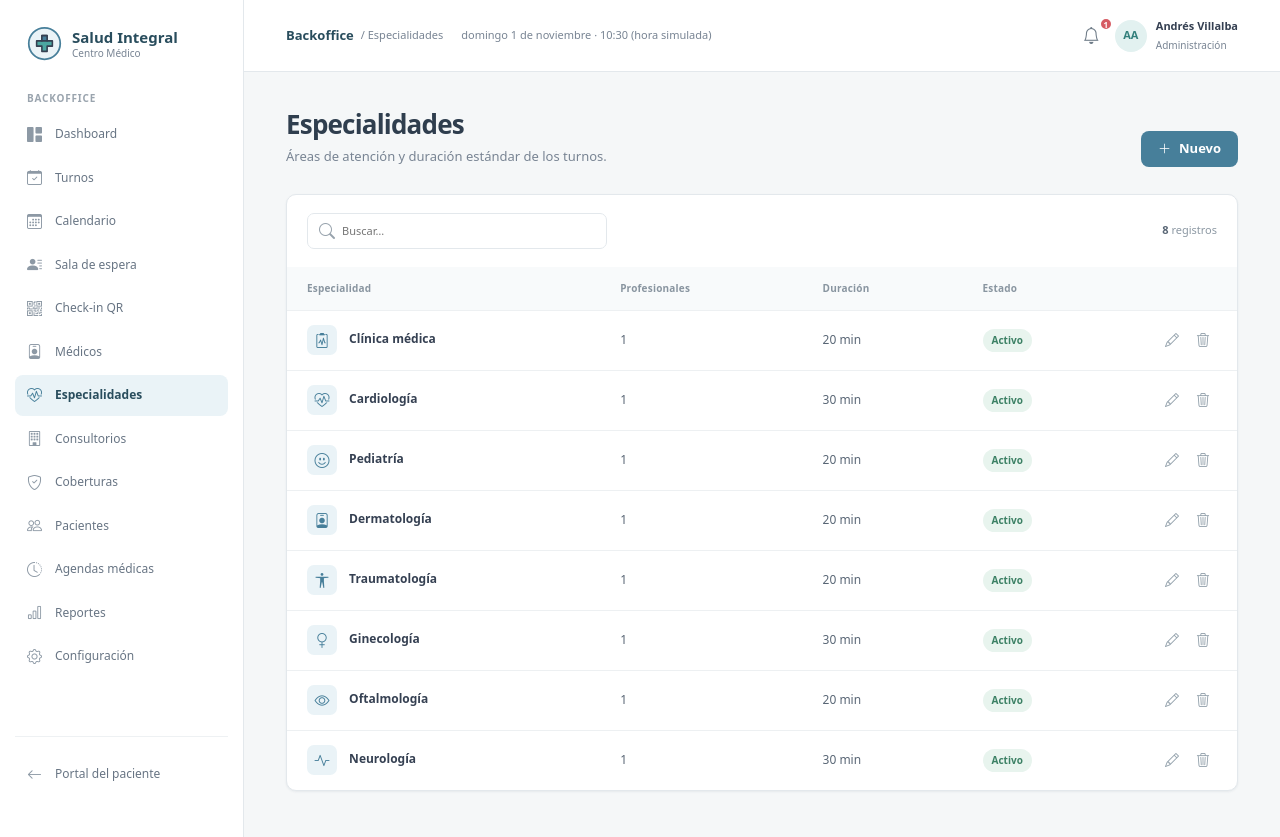
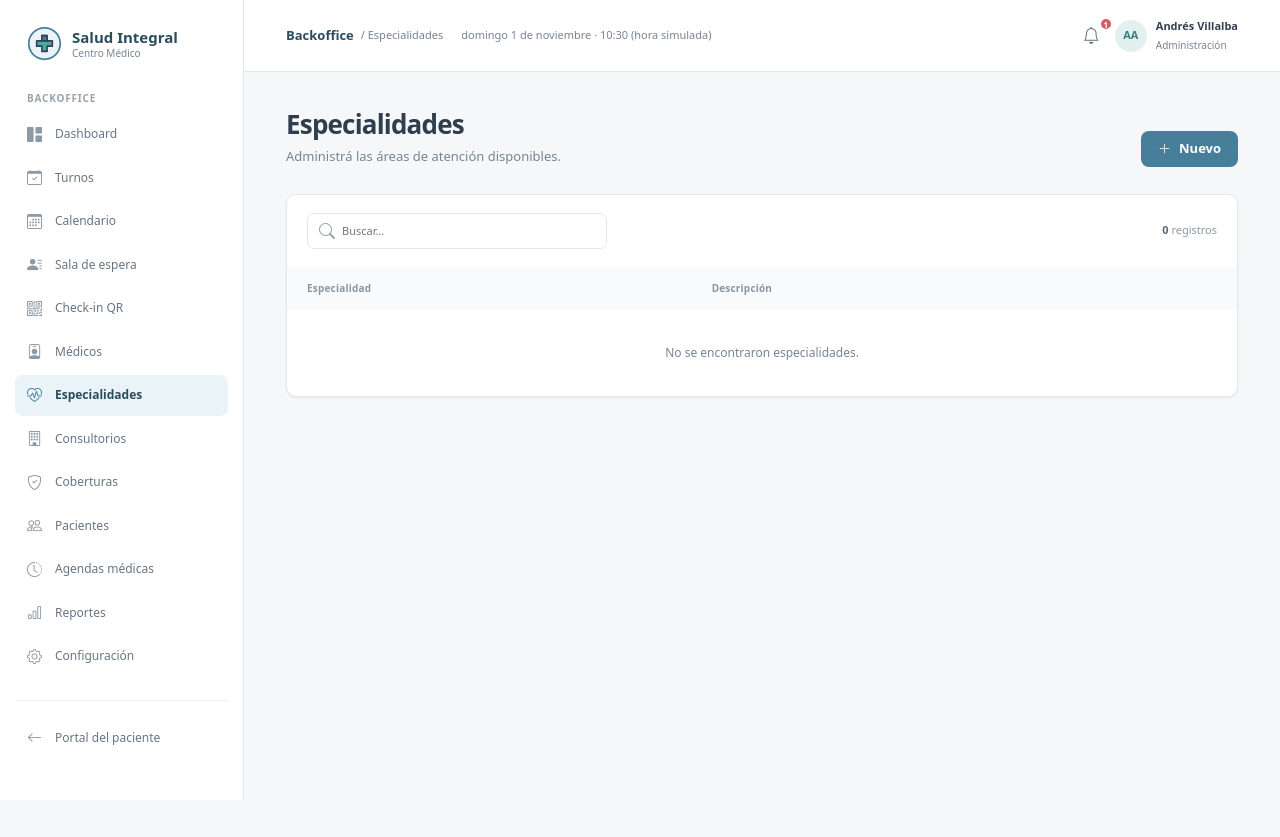
Before and after one commit to matiasozores7/ids-2026-touchescript-salud-integral, a Flask app: page /backoffice/especialidades in a window 1280 px wide. After the commit the page ends 800 px from the top, so only its background shows below. Run offline with Flask 3, Linux system fonts and the light colour scheme; lists and menus that the app fills with data are empty.

Commit message:
feat: referenciar nuevos endpoints en plantillas backoffice y especialidades, agregar flash para mensajes

```diff
--- a/frontend/static/css/backoffice-specialties.css
+++ b/frontend/static/css/backoffice-specialties.css
@@ -157,6 +157,10 @@
   width: 110px;
   text-align: right !important;
   white-space: nowrap;
+}
+
+.specialty-actions form {
+  display: inline;
 }
 
 .specialty-actions button {
--- a/frontend/static/js/backoffice-specialties.js
+++ b/frontend/static/js/backoffice-specialties.js
@@ -1,17 +1,43 @@
+(() => {
   const specialtySearch = document.querySelector("#admin-specialty-search");
   const specialtyRows = document.querySelectorAll("#specialties-table-body tr");
   const visibleCount = document.querySelector("#specialties-visible-count");
   const emptyState = document.querySelector("#specialties-table-empty");
   const specialtyModal = document.querySelector("#specialty-modal");
+  const specialtyForm = specialtyModal?.querySelector("form");
+  const modalTitle = document.querySelector("#specialty-modal-title");
   const modalName = document.querySelector("#specialty-name");
+  const modalDescription = document.querySelector("#specialty-description");
 
   const toggleModal = (isOpen) => {
+    if (!specialtyModal) return;
+
     specialtyModal.hidden = !isOpen;
     document.body.classList.toggle("modal-open", isOpen);
     if (isOpen) modalName?.focus();
   };
 
-document.querySelector("[data-specialty-modal-open]")?.addEventListener("click", () => toggleModal(true));
+  document.querySelector("[data-specialty-modal-open]")?.addEventListener("click", () => {
+    specialtyForm?.reset();
+    if (specialtyForm) {
+      specialtyForm.action = specialtyForm.dataset.specialtyCreateAction;
+    }
+    if (modalTitle) modalTitle.textContent = "Nueva especialidad";
+    toggleModal(true);
+  });
+
+  document.querySelectorAll("[data-specialty-edit]").forEach((button) => {
+    button.addEventListener("click", () => {
+      if (!specialtyForm || !modalName || !modalDescription) return;
+
+      specialtyForm.reset();
+      specialtyForm.action = button.dataset.specialtyAction;
+      modalName.value = button.dataset.specialtyName;
+      modalDescription.value = button.dataset.specialtyDescription;
+      if (modalTitle) modalTitle.textContent = "Editar especialidad";
+      toggleModal(true);
+    });
+  });
 
   document.querySelectorAll("[data-specialty-modal-close]").forEach((button) => {
     button.addEventListener("click", () => toggleModal(false));
@@ -22,19 +48,30 @@ specialtyModal?.addEventListener("click", (event) => {
   });
 
   document.addEventListener("keydown", (event) => {
-    if (event.key === "Escape" && specialtyModal && !specialtyModal.hidden) toggleModal(false);
+    if (event.key === "Escape" && specialtyModal && !specialtyModal.hidden) {
+      toggleModal(false);
+    }
   });
 
-specialtySearch?.addEventListener("input", (event) => {
-    const query = event.target.value.trim().toLowerCase();
+  specialtySearch?.addEventListener("input", () => {
+    const query = specialtySearch.value.trim().toLowerCase();
     let matches = 0;
 
     specialtyRows.forEach((row) => {
-        const isMatch = row.dataset.specialty.includes(query);
+      const isMatch = (row.dataset.specialty ?? "").includes(query);
       row.hidden = !isMatch;
       matches += isMatch ? 1 : 0;
     });
 
-    visibleCount.textContent = matches;
-    emptyState.hidden = matches > 0;
+    if (visibleCount) visibleCount.textContent = matches;
+    if (emptyState) emptyState.hidden = matches > 0;
   });
+
+  document.querySelectorAll("[data-specialty-delete-form]").forEach((form) => {
+    form.addEventListener("submit", (event) => {
+      if (!window.confirm("¿Querés eliminar esta especialidad?")) {
+        event.preventDefault();
+      }
+    });
+  });
+})();
--- a/frontend/templates/backoffice/specialties.html
+++ b/frontend/templates/backoffice/specialties.html
@@ -11,13 +11,13 @@
 
 {% block content %}
 {% set navigation = [
-  ("Dashboard", "bi-grid-1x2-fill", "backoffice"),
+  ("Dashboard", "bi-grid-1x2-fill", "backoffice.backoffice"),
   ("Turnos", "bi-calendar-check", "#"),
   ("Calendario", "bi-calendar3", "#"),
   ("Sala de espera", "bi-person-lines-fill", "#"),
   ("Check-in QR", "bi-qr-code", "#"),
   ("Médicos", "bi-person-badge", "#"),
-  ("Especialidades", "bi-heart-pulse", "specialties"),
+  ("Especialidades", "bi-heart-pulse", "backoffice.backoffice_specialties"),
   ("Consultorios", "bi-building", "#"),
   ("Coberturas", "bi-shield-check", "#"),
   ("Pacientes", "bi-people", "#"),
@@ -25,20 +25,9 @@
   ("Reportes", "bi-bar-chart", "#"),
   ("Configuración", "bi-gear", "#")
 ] %}
-{% set specialties = [
-  ("Clínica médica", "20 min", "bi-clipboard2-pulse"),
-  ("Cardiología", "30 min", "bi-heart-pulse"),
-  ("Pediatría", "20 min", "bi-emoji-smile"),
-  ("Dermatología", "20 min", "bi-person-badge"),
-  ("Traumatología", "20 min", "bi-universal-access"),
-  ("Ginecología", "30 min", "bi-gender-female"),
-  ("Oftalmología", "20 min", "bi-eye"),
-  ("Neurología", "30 min", "bi-activity")
-] %}
-
 <div class="backoffice-layout">
   <aside class="backoffice-sidebar">
-    <a class="backoffice-brand" href="{{ url_for('backoffice') }}" aria-label="Salud Integral, inicio">
+    <a class="backoffice-brand" href="{{ url_for('backoffice.backoffice') }}" aria-label="Salud Integral, inicio">
       <svg class="backoffice-brand-mark" viewBox="0 0 40 40" aria-hidden="true">
         <circle cx="20" cy="20" r="18" fill="#eaf3f7" stroke="#477f9a" stroke-width="2"/>
         <path d="M17 11h6v6h6v6h-6v6h-6v-6h-6v-6h6z" fill="#4ca7a1"/>
@@ -49,20 +38,20 @@
     <p class="sidebar-label">Backoffice</p>
     <nav class="backoffice-nav" aria-label="Backoffice">
       {% for item, icon, target in navigation %}
-        <a class="{% if target == 'specialties' %}active{% endif %}" href="{% if target == 'backoffice' %}{{ url_for(target) }}{% elif target == 'specialties' %}{{ url_for('backoffice_specialties') }}{% else %}{{ target }}{% endif %}">
+        <a class="{% if target == 'backoffice.backoffice_specialties' %}active{% endif %}" href="{{ url_for(target) if target != '#' else target }}">
           <i class="bi {{ icon }}" aria-hidden="true"></i><span>{{ item }}</span>
         </a>
       {% endfor %}
     </nav>
     <div class="sidebar-footer mb-4">
-      <a href="{{ url_for('patient_home') }}"><i class="bi bi-arrow-left" aria-hidden="true"></i> Portal del paciente</a>
+      <a href="{{ url_for('patient.patient_home') }}"><i class="bi bi-arrow-left" aria-hidden="true"></i> Portal del paciente</a>
     </div>
   </aside>
 
   <div class="backoffice-main">
     <header class="backoffice-header">
       <div>
-        <div class="backoffice-breadcrumb"><a href="{{ url_for('backoffice') }}">Backoffice</a><span>/ Especialidades</span></div>
+        <div class="backoffice-breadcrumb"><a href="{{ url_for('backoffice.backoffice') }}">Backoffice</a><span>/ Especialidades</span></div>
         <span>domingo 1 de noviembre · 10:30 (hora simulada)</span>
       </div>
       <div class="backoffice-user">
@@ -75,10 +64,18 @@
     </header>
 
     <main class="backoffice-content specialties-admin-content">
+      {% with mensajes = get_flashed_messages(with_categories=true) %}
+        {% for categoria, mensaje in mensajes %}
+          <div class="alert alert-{{ 'success' if categoria == 'success' else 'danger' }}"
+               {% if categoria == 'success' %}role="status"{% else %}role="alert"{% endif %}>
+            {{ mensaje }}
+          </div>
+        {% endfor %}
+      {% endwith %}
       <div class="specialties-admin-heading">
         <div>
           <h1>Especialidades</h1>
-          <p>Áreas de atención y duración estándar de los turnos.</p>
+          <p>Administrá las áreas de atención disponibles.</p>
         </div>
         <button class="button button-primary button-small" type="button" data-specialty-modal-open>
           <i class="bi bi-plus-lg" aria-hidden="true"></i> Nuevo
@@ -92,7 +89,7 @@
             <span class="visually-hidden">Buscar especialidad</span>
             <input id="admin-specialty-search" type="search" placeholder="Buscar…" autocomplete="off">
           </label>
-          <span class="specialties-count"><strong id="specialties-visible-count">8</strong> registros</span>
+          <span class="specialties-count"><strong id="specialties-visible-count">{{ especialidades | length }}</strong> registros</span>
         </div>
 
         <div class="table-responsive">
@@ -100,32 +97,40 @@
             <thead>
               <tr>
                 <th scope="col">Especialidad</th>
-                <th scope="col">Profesionales</th>
-                <th scope="col">Duración</th>
-                <th scope="col">Estado</th>
+                <th scope="col">Descripción</th>
                 <th scope="col"><span class="visually-hidden">Acciones</span></th>
               </tr>
             </thead>
             <tbody id="specialties-table-body">
-              {% for name, duration, icon in specialties %}
-                <tr data-specialty="{{ name | lower }}">
+              {% for especialidad in especialidades %}
+                <tr data-specialty="{{ especialidad.nombre | lower }}">
                   <th scope="row">
-                    <span class="specialty-table-icon"><i class="bi {{ icon }}" aria-hidden="true"></i></span>
-                    {{ name }}
+                    <span class="specialty-table-icon"><i class="bi bi-heart-pulse" aria-hidden="true"></i></span>
+                    {{ especialidad.nombre }}
                   </th>
-                  <td>1</td>
-                  <td>{{ duration }}</td>
-                  <td><span class="status-active">Activo</span></td>
+                  <td>{{ especialidad.descripcion or "Sin descripción" }}</td>
                   <td class="specialty-actions">
-                    <button type="button" aria-label="Editar {{ name }}"><i class="bi bi-pencil" aria-hidden="true"></i></button>
-                    <button type="button" aria-label="Eliminar {{ name }}"><i class="bi bi-trash3" aria-hidden="true"></i></button>
+                    <button type="button"
+                            aria-label="Editar {{ especialidad.nombre }}"
+                            data-specialty-edit
+                            data-specialty-name="{{ especialidad.nombre }}"
+                            data-specialty-description="{{ especialidad.descripcion or '' }}"
+                            data-specialty-action="{{ url_for('backoffice.actualizar_especialidad', especialidad_id=especialidad.id) }}">
+                      <i class="bi bi-pencil" aria-hidden="true"></i>
+                    </button>
+                    <form action="{{ url_for('backoffice.eliminar_especialidad', especialidad_id=especialidad.id) }}"
+                          method="post" data-specialty-delete-form>
+                      <button type="submit" aria-label="Eliminar {{ especialidad.nombre }}">
+                        <i class="bi bi-trash3" aria-hidden="true"></i>
+                      </button>
+                    </form>
                   </td>
                 </tr>
               {% endfor %}
             </tbody>
           </table>
         </div>
-        <p class="specialties-table-empty" id="specialties-table-empty" hidden>No se encontraron especialidades.</p>
+        <p class="specialties-table-empty" id="specialties-table-empty" {% if especialidades %}hidden{% endif %}>No se encontraron especialidades.</p>
       </section>
     </main>
   </div>
@@ -139,31 +144,15 @@
         <i class="bi bi-x-lg" aria-hidden="true"></i>
       </button>
     </header>
-    <form class="specialty-form" action="#" method="post">
+    <form class="specialty-form"
+          action="{{ url_for('backoffice.backoffice_specialties') }}"
+          method="post"
+          data-specialty-create-action="{{ url_for('backoffice.backoffice_specialties') }}">
       <div class="specialty-form-grid">
         <div>
           <label for="specialty-name">Nombre <span>*</span></label>
           <input id="specialty-name" name="name" class="form-control" type="text" required>
         </div>
-        <div>
-          <label for="specialty-icon">Ícono</label>
-          <select id="specialty-icon" name="icon" class="form-select">
-            <option value="bi-heart-pulse">heart-pulse</option>
-            <option value="bi-clipboard2-pulse">clipboard2-pulse</option>
-            <option value="bi-person-badge">person-badge</option>
-            <option value="bi-eye">eye</option>
-            <option value="bi-activity">activity</option>
-          </select>
-        </div>
-        <div>
-          <label for="specialty-duration">Duración del turno (min) <span>*</span></label>
-          <input id="specialty-duration" name="duration" class="form-control" type="number" min="1" value="20" required>
-        </div>
-        <label class="specialty-switch-field" for="specialty-active">
-          <span>Activa</span>
-          <input id="specialty-active" name="active" type="checkbox" checked>
-          <span class="specialty-switch" aria-hidden="true"></span>
-        </label>
         <div class="specialty-description-field">
           <label for="specialty-description">Descripción</label>
           <textarea id="specialty-description" name="description" class="form-control" rows="4"></textarea>
```
Also changed, not shown: frontend/templates/backoffice/backoffice.html (+6 -6 lines). Lines whose indentation alone changed are shown as unchanged.
